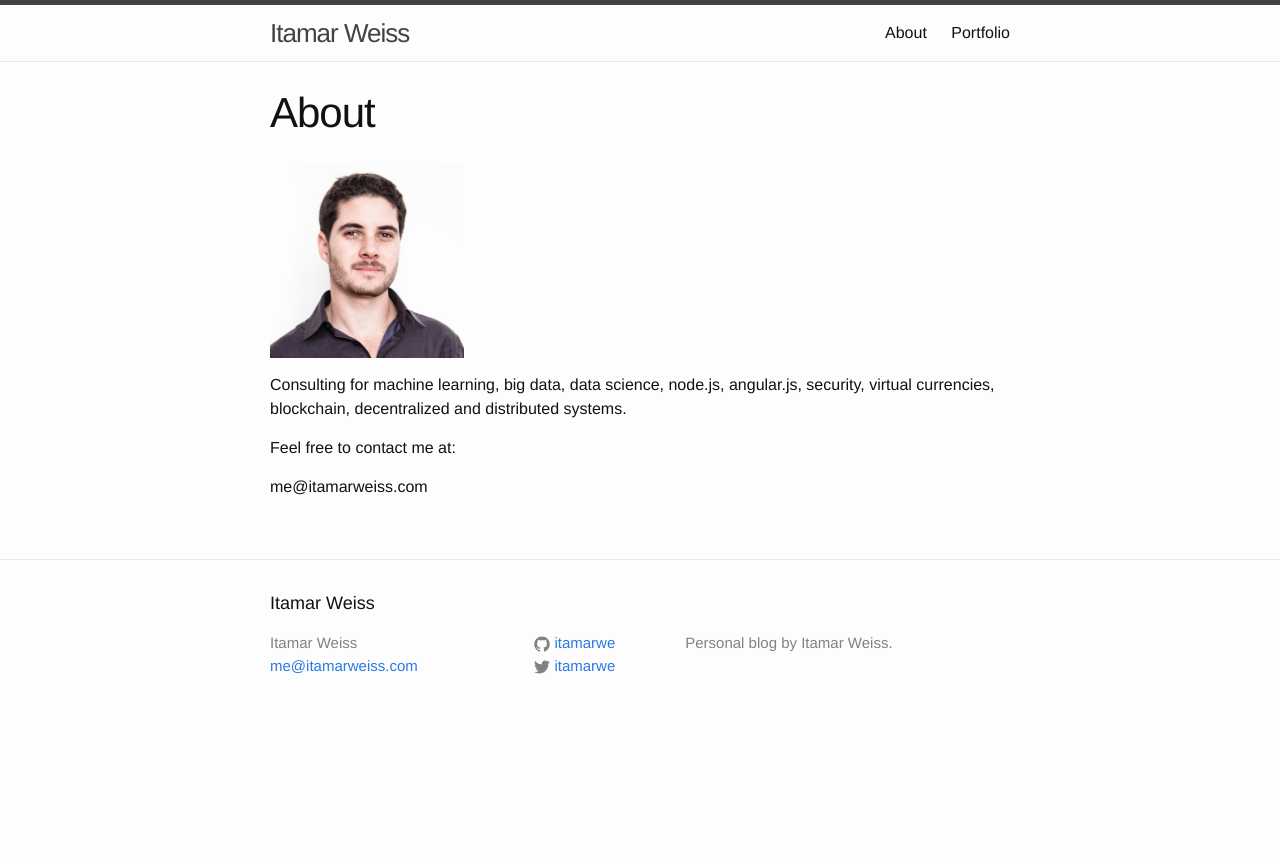
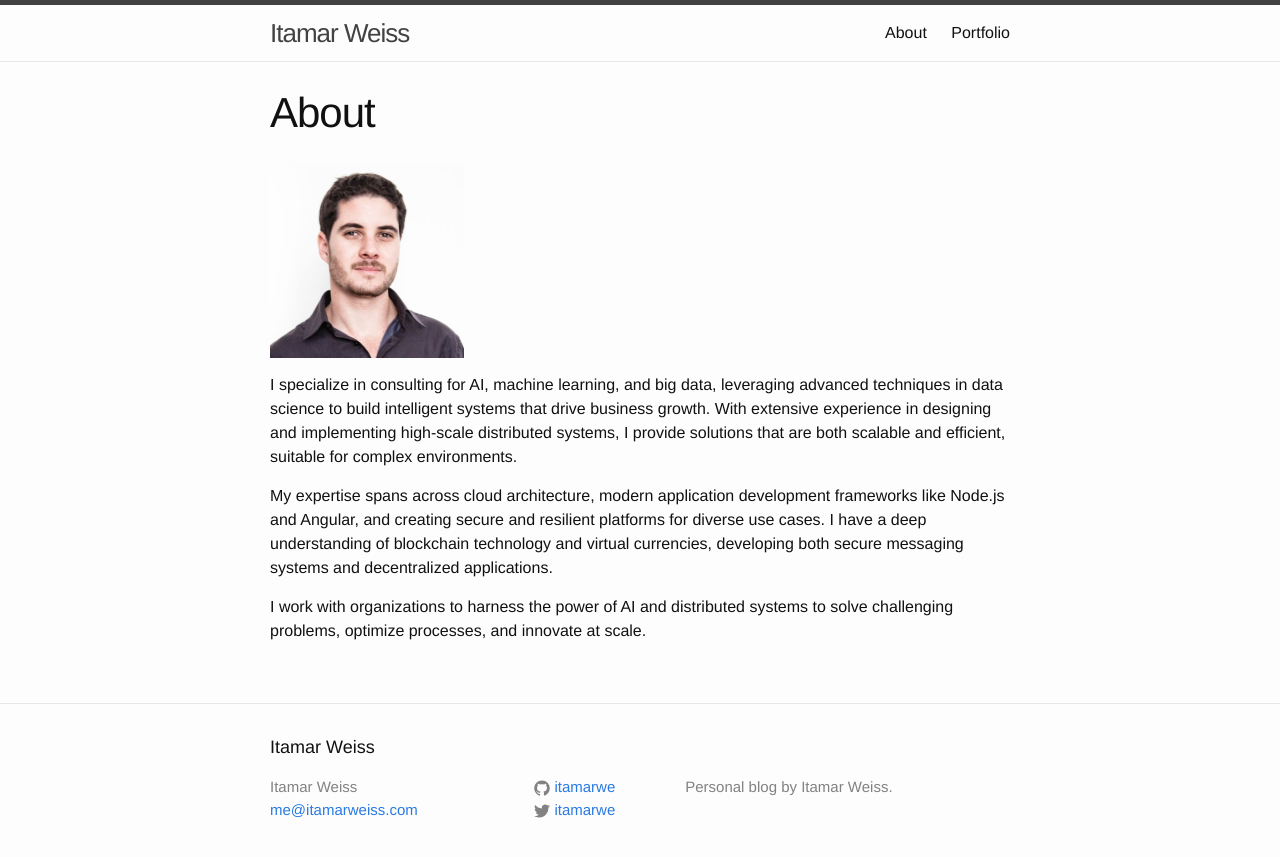
Before and after one commit to itamarwe/itamarwe.github.io, a Jekyll site: the page built from about.md, in a window 1280 px wide. Shown: the top 857 px of the page. Built offline with Jekyll 4.4.1, drawn with Linux system fonts in a browser that asks for light colours.

Commit message:
updating the about page

```diff
--- a/about.md
+++ b/about.md
@@ -2,16 +2,14 @@
 layout: page
 title: About
 permalink: /about/
-excerpt: "Consulting for machine learning, big data, data science, node.js, angular.js, security,
-virtual currencies, blockchain, decentralized and distributed systems."
+excerpt: "Expert consulting in AI, machine learning, big data, data science, high-scale distributed systems, cloud architecture, security, blockchain, and decentralized technologies."
 navbar: true
 ---
 
 <img src="/img/profile.jpg" alt="Itamar Weiss" style="width:194px">
 
-Consulting for machine learning, big data, data science, node.js, angular.js, security,
-virtual currencies, blockchain, decentralized and distributed systems.
+I specialize in consulting for AI, machine learning, and big data, leveraging advanced techniques in data science to build intelligent systems that drive business growth. With extensive experience in designing and implementing high-scale distributed systems, I provide solutions that are both scalable and efficient, suitable for complex environments.
 
-Feel free to contact me at:
+My expertise spans across cloud architecture, modern application development frameworks like Node.js and Angular, and creating secure and resilient platforms for diverse use cases. I have a deep understanding of blockchain technology and virtual currencies, developing both secure messaging systems and decentralized applications.
 
-me@itamarweiss.com
+I work with organizations to harness the power of AI and distributed systems to solve challenging problems, optimize processes, and innovate at scale.
```
